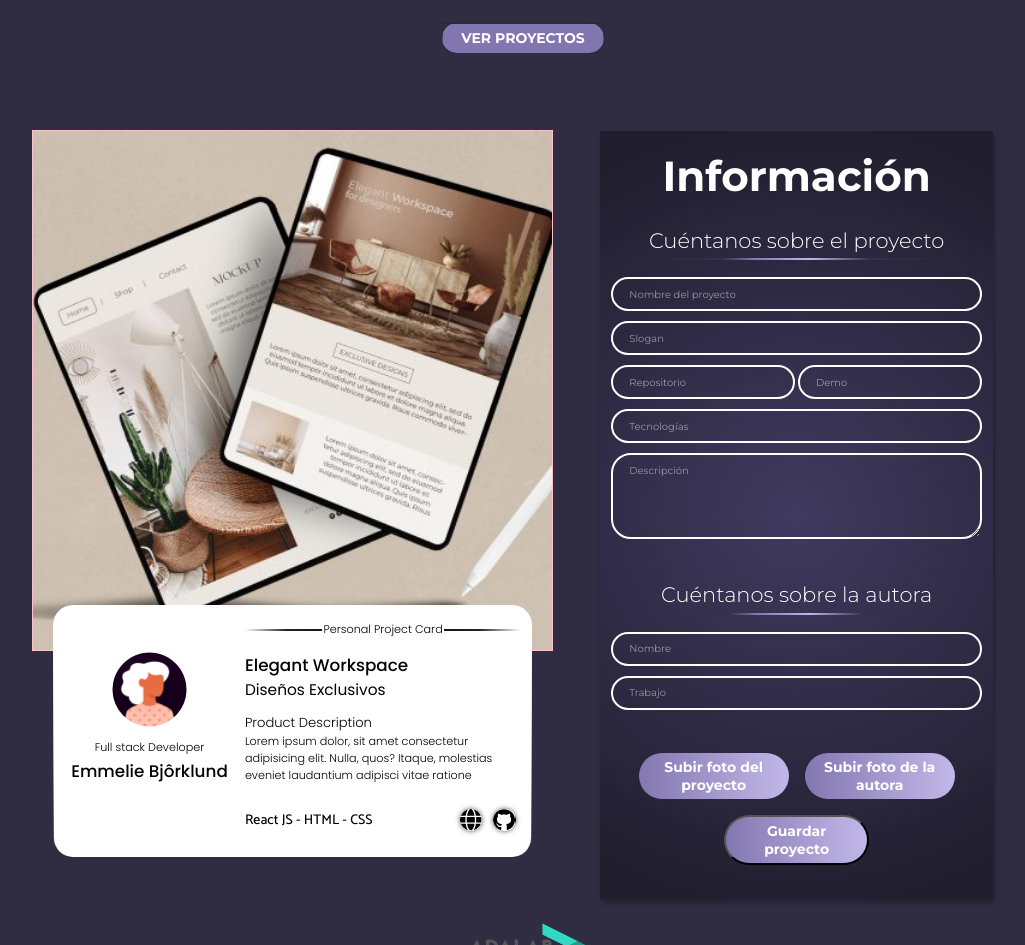
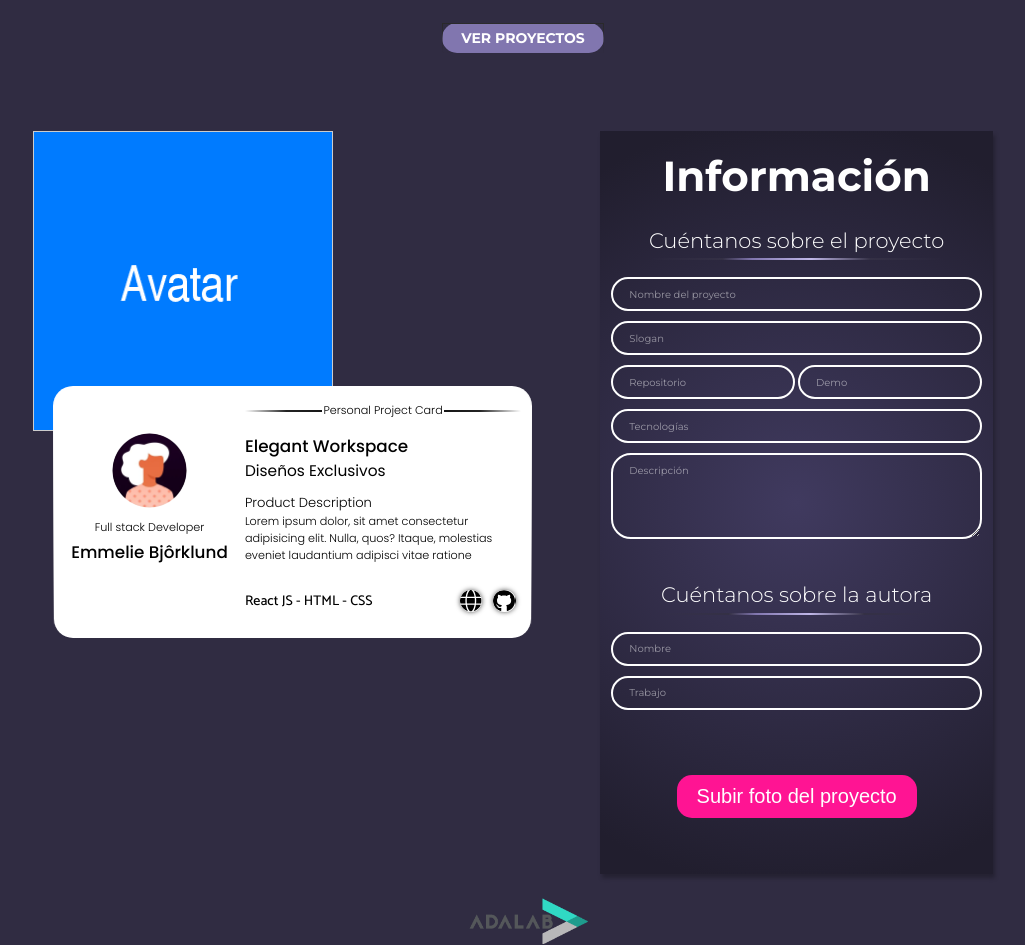
Before and after one commit to Diana-Bernardos/project-promo-X-module-3-team-2, a React (Vite) app: page / in a window 1280 px wide. Shown: the part 167-1112 px from the top of the page, without its empty margins (117-1142 px from the left). Built offline with nearby package versions, Linux system fonts and the light colour scheme.

Commit message:
Get avatar 1

```diff
--- a/src/components/App.jsx
+++ b/src/components/App.jsx
@@ -6,7 +6,6 @@ import ebook from '../images/ebook-example.jpg';
 import Github from '../images/icons/github.svg';
 import globe from '../images/icons/globe-solid.svg';
 import { useState } from 'react';
-
 import Footer from './Footer';
 import Header from './Header';
 import Main from './Main';
--- a/src/components/Form.jsx
+++ b/src/components/Form.jsx
@@ -1,4 +1,5 @@
 import "../styles/Form.scss";
+import GetAvatar from "./GetAvatar";
 
 const Form = (props) => {
 
@@ -8,6 +9,7 @@ const Form = (props) => {
 
     props.getInput(id, value);
   }
+
 
   return (
     <form className="addForm">
@@ -31,11 +33,15 @@ const Form = (props) => {
         </fieldset>
 
         <fieldset className="addForm__group--upload">
-          <label htmlFor="image" className="button">Subir foto del proyecto</label>
+          <GetAvatar text="Subir foto del proyecto" updateAvatar={props.updateAvatar}/>
+
+          {/* <GetAvatar text="Subir foto de la autora" updateAvatar={props.updateAvatar}/> */}
+
+          {/* <label htmlFor="image" className="button">Subir foto del proyecto</label>
           <input className="addForm__hidden" type="file" name="image" id="image"/>
           <label htmlFor="photo" className="button">Subir foto de la autora</label>
           <input className="addForm__hidden" type="file" name="photo" id="photo"/>
-          <button className="button--large">Guardar proyecto</button>
+          <button className="button--large">Guardar proyecto</button> */}
         </fieldset>
       </form>
   )
--- /dev/null
+++ b/src/components/GetAvatar.jsx
@@ -0,0 +1,87 @@
+import React from 'react';
+import PropTypes from 'prop-types';
+import defaultAvatar from '../images/defaultAvatar.png';
+import '../styles/GetAvatar.scss';
+
+function GetAvatar({avatar=defaultAvatar, updateAvatar, text='Get avatar!'}) {
+  // creamos una propiedad de la clase que es la que vamos a usar en varios métodos para cargar la imagen
+  // esto es un manejador de ficheros
+  const fr = new FileReader();
+
+  // creamos un React.createRef porque React no gestiona los <input type="file" /> por ello tenemos que gestionarlo por nuestra cuenta
+  const myFileField = React.createRef();
+  //  myFileField = document.querySelecto('input')
+
+  const uploadImage = (ev) => {
+    // cuando pulsamos en la label o en <input type="file" />:
+    // 1º se abre la ventana de nuestro ordenador para elegir un fichero
+    // 2º cuando la usuaria elije un fichero se ejecuta este método manejador de eventos
+    console.log('La usuaria ha abierto la ventana para elegir ficheros');
+
+    // cuando se abre la ventana de nuestro navegador podemos elegir uno o varios ficheros por ello ev.currentTarget.files es una array
+    console.log('La usuaria ha elegido los ficheros', ev.currentTarget.files);
+
+    // para este ejercicio nos interesa solo el primero de los ficheros elegidos por la usuaria, por eso ponemos [0]
+    // este primer fichero es un objeto con información útil del fichero como: nombre, última modificación, tamaño del fichero...
+    // este objeto no tiene información privada del ordenador de la usuaria, por ejemplo no tenemos información de la carpeta en la que está la imagen
+    console.log(
+      'El primero de los ficheros elegidos es',
+      ev.currentTarget.files[0]
+    );
+
+    // compruebo si la usuaria ha elegido al menos un fichero
+    if (ev.currentTarget.files.length > 0) {
+      // guardo el primer fichero en myFile
+      const myFile = ev.currentTarget.files[0];
+
+      // añado un evento load al manejador de ficheros
+      // por qué añado un evento, pues porque esto es una acción asíncrona, imaginemos que el fichero pesa 5 Gb, el navegador puede tardar unos cuantos segundos en cargar y procesar el fichero, por eso le decimos "navegador, cuando termines de cargar el fichero me ejecutas el método  image"
+      fr.addEventListener('load', getImage);
+
+      // le digo al manejador de ficheros que maneje, que cargue el fichero
+      fr.readAsDataURL(myFile);
+    }
+    // si la usuaria no ha elegido ningún fichero y ha puslado en cerrar la ventana de nuestro ordenador, no hago nada
+  };
+
+  const getImage = () => {
+    // cuando el navegador termina de manejar el fichero se ejecuta este método porque lo hemos indicado en  fr.addEventListener('load',  getImage);
+
+    //  fr guarda información útil sobre el fichero cargado
+    //console.log('Información útil sobre el fichero cargado', fr);
+
+    //  fr.result contiene los datos del fichero en un formato que se llama base64 que nos vale por que podemos usarlo para pintar una imagen en HTML
+    const image = fr.result;
+
+    // aquí hago lifting con los datos del fichero
+    // lo que haga el componente madre con esta información es otro problema diferente
+    updateAvatar(image);
+  };
+
+  return (
+    <div className="get-avatar">
+      <label className="get-avatar__label">
+        {text}
+        <input
+          type="file"
+          ref={myFileField}
+          style={{ display: 'none' }}
+          onChange={uploadImage}
+        />
+      </label>
+
+      {/* <div
+        className="get-avatar__preview"
+        style={{ backgroundImage: `url(${avatar})` }}
+      ></div> */}
+    </div>
+  );
+}
+
+GetAvatar.propTypes = {
+  avatar: PropTypes.string,
+  updateAvatar: PropTypes.func.isRequired,
+  text: PropTypes.string
+};
+
+export default GetAvatar;
--- a/src/components/Main.jsx
+++ b/src/components/Main.jsx
@@ -6,6 +6,8 @@ import "../styles/Main.scss";
 
 
 const Main = () => {
+
+
 
     const [data, setData] = useState({
         name: "",
@@ -18,19 +20,31 @@ const Main = () => {
         job: "",
         image: "",
         photo: ""
-        }
-      );
+      }
+    );
+
+    const [avatar, setAvatar] = useState('');
+    const updateAvatar = (avatar) => {
+      setAvatar(avatar);
+      setData({...data, image: avatar});
+    };
+
+    const [imgProject, setImgProject] = useState('');
+    // const updateAvatar = (imgProject) => {
+    //   setImgProject(imgProject);
+    // };
 
     const getInput = (id, value)=>{
         setData({...data, [id]: value});
     }
 
+    console.log(data);
 
   return (
     <main className="main">
       <Hero/>
-      <Preview projectData={data}/>
-      <Form getInput={getInput}/>
+      <Preview projectData={data} avatar={avatar}/>
+      <Form getInput={getInput} updateAvatar={updateAvatar}/>
     </main>
   )
 }
--- a/src/components/Preview.jsx
+++ b/src/components/Preview.jsx
@@ -1,14 +1,16 @@
 import Card from "./Card";
 import "../styles/Preview.scss";
+import Profile from "./Profile";
 
 const Preview = ({projectData}) => {
 
 
   return (
     <section className="preview">
-        <div className="projectImage"></div>
+        <Profile avatar={projectData.image}/>
+        {/* <div className="projectImage" style={`background-image: {projectData.image}`}></div> */}
         <Card props={projectData}/>
-      </section>
+    </section>
   )
 }
 
--- /dev/null
+++ b/src/components/Profile.jsx
@@ -0,0 +1,22 @@
+import React from 'react';
+import PropTypes from 'prop-types';
+import defaultAvatar from '../images/defaultAvatar.png';
+import '../styles/Profile.scss';
+
+function Profile(props) {
+  const avatar = props.avatar === '' ? defaultAvatar : props.avatar;
+  return (
+    <div className="profile">
+      <div
+        className="profile__avatar"
+        style={{ backgroundImage: `url(${avatar})` }}
+      ></div>
+    </div>
+  );
+}
+
+Profile.propTypes = {
+  avatar: PropTypes.string.isRequired,
+};
+
+export default Profile;
--- /dev/null
+++ b/src/styles/GetAvatar.scss
@@ -0,0 +1,34 @@
+.get-avatar {
+  display: flex;
+  margin: 30px 0;
+}
+
+.get-avatar__label {
+  cursor: pointer;
+  display: flex;
+  justify-content: center;
+  align-items: center;
+  box-sizing: border-box;
+  background: deeppink;
+  border-radius: 15px;
+  border: 0;
+  font-family: sans-serif;
+  font-size: 20px;
+  padding: 10px 20px;
+  color: #fff;
+}
+
+.get-avatar__upload-field {
+  display: none;
+}
+
+.get-avatar__preview {
+  background-color: #fff;
+  background-position: center;
+  background-repeat: no-repeat;
+  background-size: cover;
+  border: 1px solid #ccc;
+  height: 50px;
+  margin-left: 15px;
+  width: 50px;
+}
--- /dev/null
+++ b/src/styles/Profile.scss
@@ -0,0 +1,9 @@
+.profile {}
+.profile__avatar {
+  border: 1px solid #ccc;
+  width: 300px;
+  height: 300px;
+  background-position: center;
+  background-repeat: no-repeat;
+  background-size: cover;
+}
```
Also changed, not shown: src/images/defaultAvatar.png (added).
